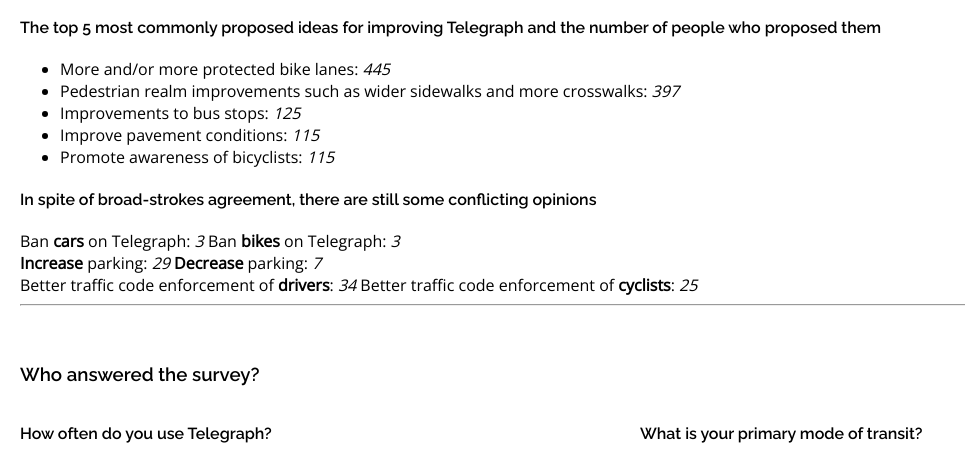
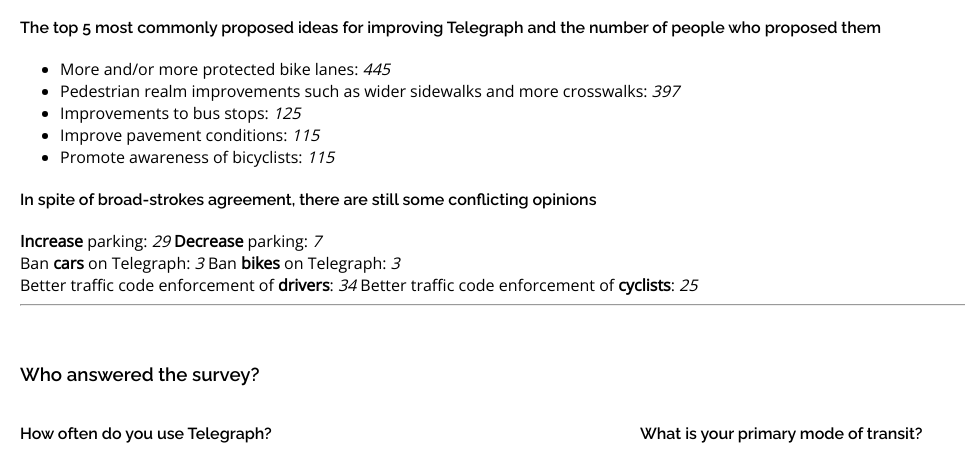
Before and after one commit to leesajay/telegraph, a Flask app: template templates/index.html in a window 1280 px wide. Shown: the part 671-1143 px from the top of the page, without its empty margins (0-965 px from the left). Run offline with Flask 2, Linux system fonts and the light colour scheme; the template is opened without the code that fills it, so the values that code supplies are empty.

Commit message:
some formatting

```diff
--- a/templates/index.html
+++ b/templates/index.html
@@ -70,10 +70,10 @@
 			</div>
 			<div id="conflictingOpinions">
 				<h4>In spite of broad-strokes agreement, there are still some conflicting opinions</h4>
+				<span class="pro"><strong>Increase</strong> parking: <em>29</em></span>
+				<span class="anti"><strong>Decrease</strong> parking: <em>7</em></span></br>
 				<span class="pro">Ban <strong>cars</strong> on Telegraph: <em>3</em></span>
 				<span class="anti">Ban <strong>bikes</strong> on Telegraph: <em>3</em></span></br>
-				<span class="pro"><strong>Increase</strong> parking: <em>29</em></span>
-				<span class="anti"><strong>Decrease</strong> parking: <em>7</em></span></br>
 				<span class="pro">Better traffic code enforcement of <strong>drivers</strong>: <em>34</em></span>
 				<span class="anti">Better traffic code enforcement of <strong>cyclists</strong>: <em>25</em></span></br>
 			</div>
@@ -297,7 +297,7 @@
 					height = 373 - margin.top - margin.bottom;
 				var width = 800 - margin.left - margin.right;
 				if(window.innerWidth > 800){
-					width = (window.innerWidth-100) - margin.left - margin.right;
+					width = (window.innerWidth-50) - margin.left - margin.right;
 				}
 				var y = d3.scale.ordinal()
 					.domain(labels)
```
